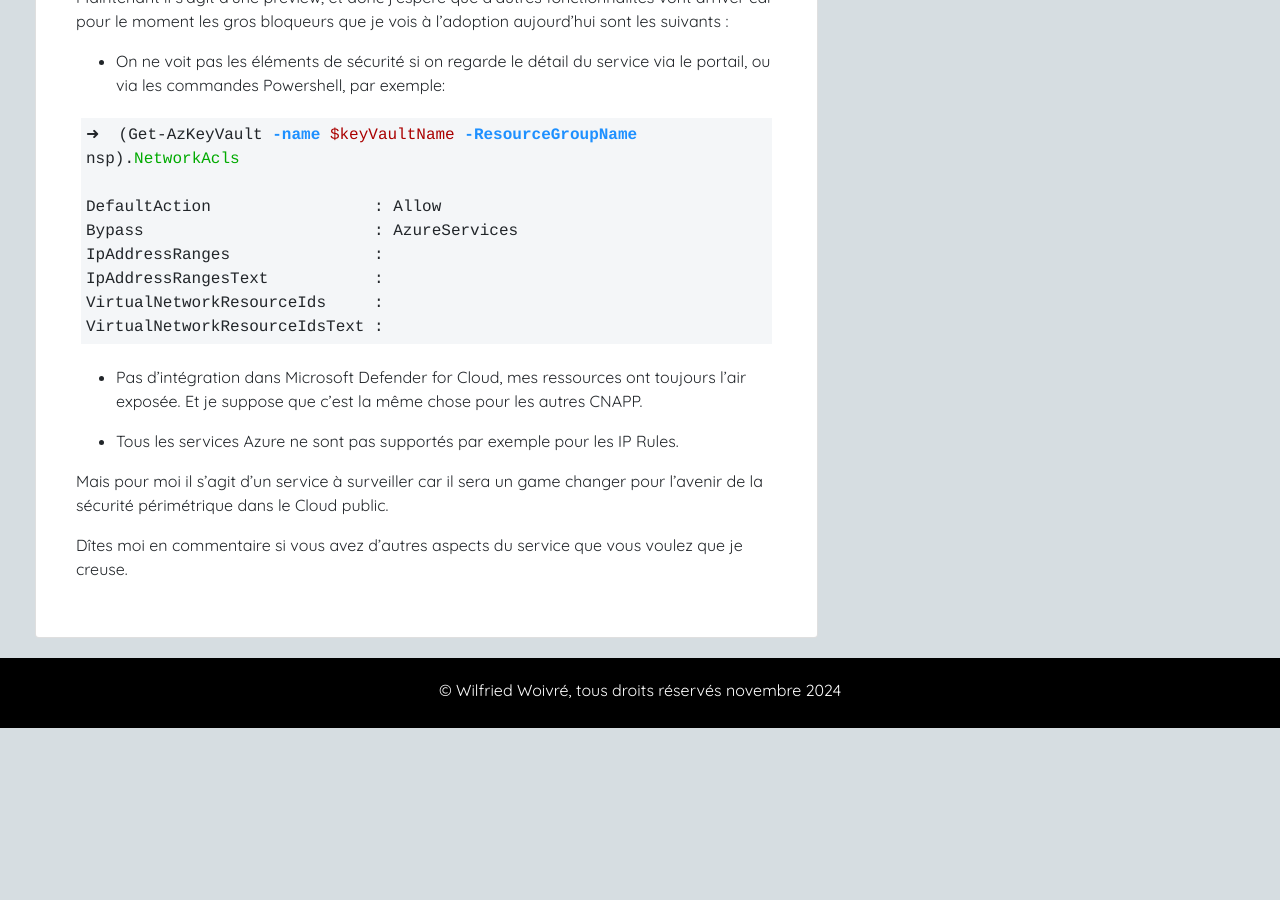
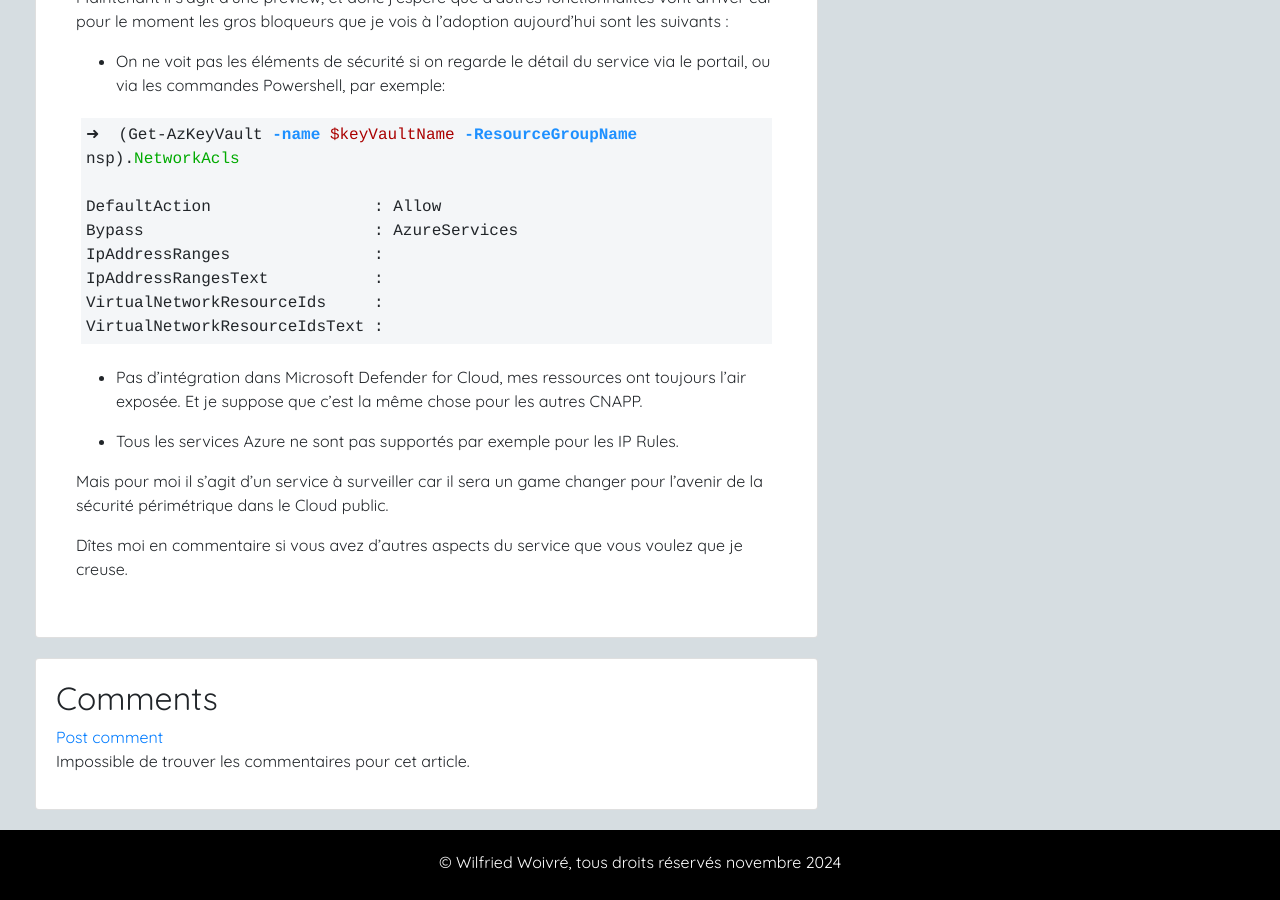
Before and after one commit to wilfriedwoivre/wilfriedwoivre.github.io, a Jekyll site: the page built from _posts/2024-11-28-azure-network-security-perimeter-centraliser-la-gestion-de-vos-acls.md, in a window 1280 px wide and 900 px high, scrolled down 5512 px. Built offline with Jekyll 4.4.1, drawn with Linux system fonts in a browser that asks for light colours; nearby versions of some CDN libraries; before the commit the page ends 6240 px from its top, so only the background shows below that; part of the change alters nothing that is shown.

Commit message:
Add comment id

```diff
--- a/_posts/2024-11-28-azure-network-security-perimeter-centraliser-la-gestion-de-vos-acls.md
+++ b/_posts/2024-11-28-azure-network-security-perimeter-centraliser-la-gestion-de-vos-acls.md
@@ -3,7 +3,7 @@ layout: post
 title: Azure Network Security Perimeter - Centraliser la gestion de vos ACLs
 date: 2024-11-28
 categories: [ "Azure", "Network Security Perimeter" ]
-githubcommentIdtoreplace:
+comments_id: 193
 ---
 
 Durant cet ignite Microsoft a annoncé la sortie en public preview du produit Network Security Perimeter.
```
